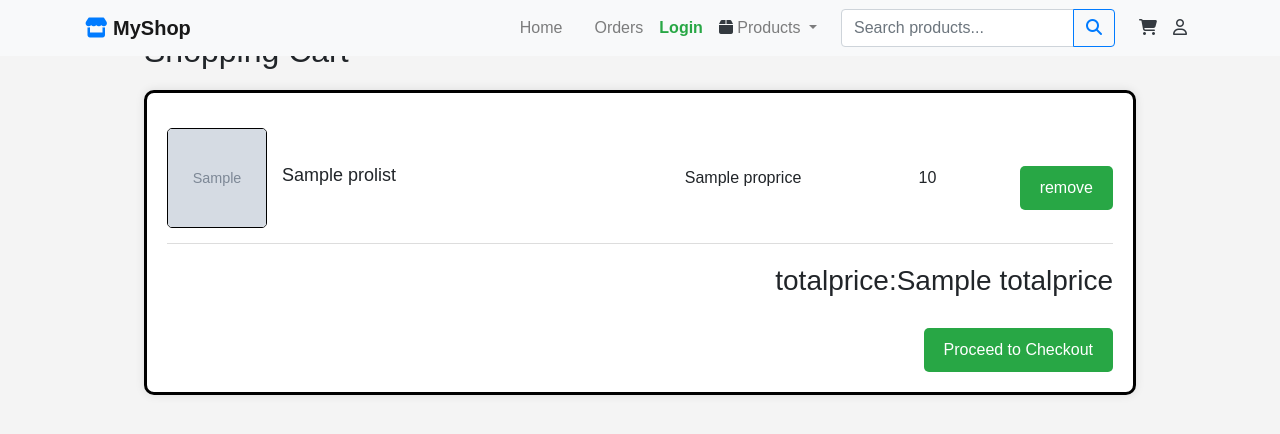
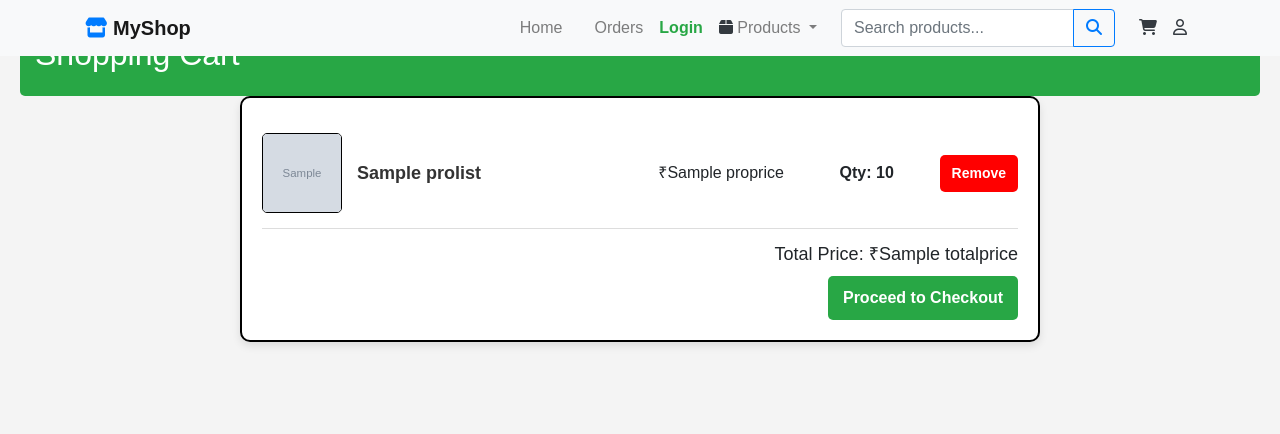
Before and after one commit to Rudra616/Ecommerce, a Django app: template app1/templates/cart.html in a window 1280 px wide. Shown: the top 434 px of the page. Run offline with Django 5.2, Linux system fonts and the light colour scheme; the template is opened without the code that fills it: most values are stand-ins (such as "Sample title", 1, 10 or a date in 2020); grey boxes marked "Sample" are stand-in pictures; some libraries are stand-ins or nearby versions.

Commit message:
updatedhtmlpages

```diff
--- a/app1/templates/cart.html
+++ b/app1/templates/cart.html
@@ -8,144 +8,171 @@
     <meta name="viewport" content="width=device-width, initial-scale=1.0">
     <title>Shopping Cart</title>
     <style>
+        * {
+            margin: 0;
+            padding: 0;
+            box-sizing: border-box;
+            font-family: 'Poppins', sans-serif;
+        }
+
         body {
-            font-family: Arial, sans-serif;
             background-color: #f4f4f4;
-            margin: 0;
             padding: 20px;
+        }
 
-        }
         .cart-container {
-            width: 80%;
+            width: 90%;
+            max-width: 800px;
             margin: auto;
             background-color: #fff;
             padding: 20px;
             border-radius: 10px;
-            box-shadow: 0 0 10px rgba(0, 0, 0, 0.1);
-            border: 3px solid black;
+            box-shadow: 0 4px 8px rgba(0, 0, 0, 0.1);
+            border: 2px solid black;
+            margin-bottom: 20px;
         }
+
         .cart-header {
             display: flex;
             justify-content: space-between;
-            border-bottom: 2px solid #ddd;
-            padding-bottom: 10px;
+            align-items: center;
+            background: #28a745;
+            color: white;
+            padding: 15px;
+            border-radius: 5px;
+            text-align: center;
         }
-        .cart-header h2 {
-            margin: 0;
-        }
+
         .cart-item {
             display: flex;
             align-items: center;
+            justify-content: space-between;
             padding: 15px 0;
             border-bottom: 1px solid #ddd;
         }
+
         .cart-item:last-child {
             border-bottom: none;
         }
+
         .item-image img {
-            width: 100px;
-            height: 100px;
+            width: 80px;
+            height: 80px;
             border-radius: 5px;
-            border:1px black solid;
+            border: 1px solid black;
         }
+
         .item-details {
             flex: 2;
             padding-left: 15px;
         }
+
         .item-name {
             font-size: 18px;
-            margin-bottom: 5px;
+            font-weight: 600;
+            color: #333;
         }
-        .item-price, .item-quantity, .item-total {
+
+        .item-price, .item-quantity {
             flex: 1;
             text-align: center;
             font-size: 16px;
         }
-        .item-quantity input {
-            width: 50px;
-            padding: 5px;
-            text-align: center;
-            border: 1px solid #ccc;
-            border-radius: 5px;
+
+        .item-quantity {
+            font-weight: bold;
         }
+
         .cart-summary {
             text-align: right;
-            padding-top: 20px;
+            padding-top: 15px;
         }
+
         .cart-summary h3 {
-            margin: 0 0 10px 0;
+            margin-bottom: 10px;
+            font-size: 18px;
         }
+
         .checkout-btn {
             display: inline-block;
-            padding: 10px 20px;
+            padding: 10px 15px;
             background-color: #28a745;
             color: white;
             text-decoration: none;
             border-radius: 5px;
-            margin-top: 20px;
+            font-size: 16px;
+            font-weight: 600;
+            transition: 0.3s;
         }
+
         .checkout-btn:hover {
             background-color: #218838;
         }
-        .header{
-            display: flex;
-            justify-content: space-between;
-            align-items: center;
-            height: 70px;
-            width: 950px;
-            background-color: white#28a745;
-            margin-left: 10%;
+
+        .remove-btn {
+            background-color: red;
+            padding: 8px 12px;
             border-radius: 5px;
+            color: white;
+            text-decoration: none;
+            font-size: 14px;
+            font-weight: bold;
+            transition: 0.3s;
+        }
 
+        .remove-btn:hover {
+            background-color: darkred;
         }
-        #btn{
-            background-color: #ccc;
-            color: #218838;
 
-        }
-        #btn:hover{
+        @media (max-width: 600px) {
+            .cart-container {
+                width: 100%;
+                padding: 15px;
+            }
 
-            background-color: #28a745;
-            color:black ;
+            .cart-item {
+                flex-direction: column;
+                align-items: flex-start;
+            }
+
+            .cart-summary {
+                text-align: center;
+            }
+
+            .checkout-btn, .remove-btn {
+                width: 100%;
+                text-align: center;
+                display: block;
+                margin-top: 10px;
+            }
         }
     </style>
 </head>
 <body>
-    <div class="header">
+    <div class="cart-header">
         <h2>Shopping Cart</h2>
-        {% comment %} <a class="checkout-btn" id="btn">remove all</a> {% endcomment %}
+    </div>
 
-    </div>
-    {% for i in prolist%}
+    {% for i in prolist %}
     <div class="cart-container">
-
-
         <div class="cart-item">
-
             <div class="item-image">
-                <img src={{i.proimg.url}} alt="Product 1">
+                <img src="{{ i.proimg.url }}" alt="{{ i.proname }}">
             </div>
             <div class="item-details">
-                <div class="item-name">{{i.proname}}</div>
+                <div class="item-name">{{ i.proname }}</div>
             </div>
-            <div class="item-price">{{i.proprice}}</div>
-            <div class="item-quantity">
-                {{i.qty}}
-            </div>
-            <a class="checkout-btn" href="{% url 'remove_item' i.id %}">remove</a>
-
-
+            <div class="item-price">₹{{ i.proprice }}</div>
+            <div class="item-quantity">Qty: {{ i.qty }}</div>
+            <a class="remove-btn" href="{% url 'remove_item' i.id %}">Remove</a>
         </div>
 
-
-
         <div class="cart-summary">
-            <h3>totalprice:{{i.totalprice}}</h3>
-
-            <a href={% url "checkout"%} class="checkout-btn">Proceed to Checkout</a>
+            <h3>Total Price: ₹{{ i.totalprice }}</h3>
+            <a href="{% url 'checkout' %}" class="checkout-btn">Proceed to Checkout</a>
         </div>
     </div>
     {% endfor %}
 </body>
 </html>
-{%endblock content %}
+{% endblock content %}
```
Also changed, not shown: app1/templates/add_product.html (+94 -3 lines), app1/templates/index.html (+7 -15 lines).
